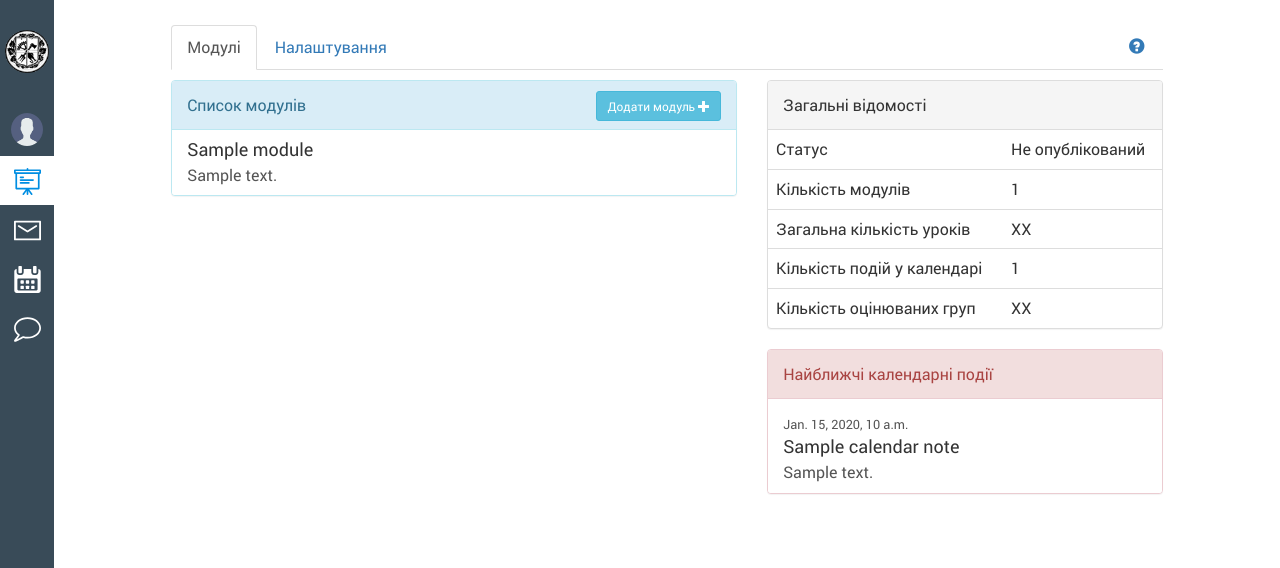
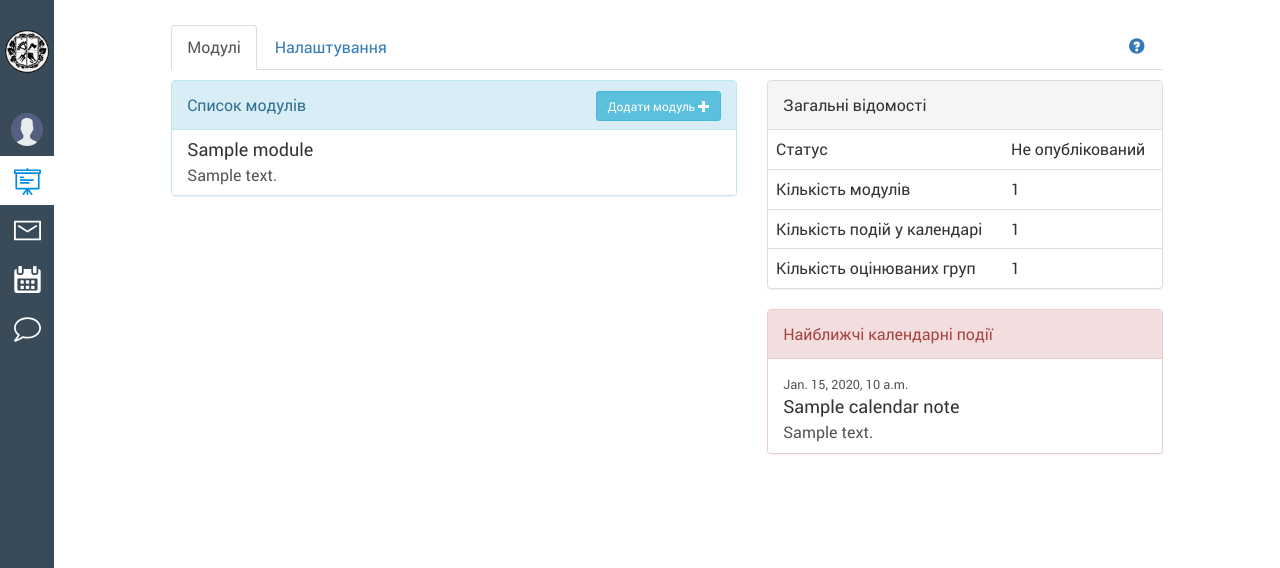
Before and after one commit to lnalkman/education_platform, a Django app: template templates/teacher/course-settings.html in a window 1280 px wide. Shown: the top 568 px of the page. Run offline with Django 3.2, Linux system fonts and the light colour scheme; the template is opened without the code that fills it: most values are stand-ins (such as "Sample title", 1, 10 or a date in 2020); form fields are guessed from the names that the template uses.

Commit message:
Додав виведення інформації про кількість оцінюваних груп. Сховав інформацію про кількість уроків. Додав посилання на модулі.

```diff
--- a/templates/teacher/course-settings.html
+++ b/templates/teacher/course-settings.html
@@ -125,7 +125,7 @@
                                 </div>
                                 <div class="list-group">
                                     {% for module in module_list %}
-                                        <a href="#" class="list-group-item">
+                                        <a href="{% url 'teacher:module-settings' pk=module.pk %}" class="list-group-item">
                                             <h4 class="list-group-item-heading ">{{ module.name }}</h4>
                                             <p class="list-group-item-text">
                                                 {{ module.description|truncatechars:150 }}
@@ -158,17 +158,17 @@
                                         <td>Кількість модулів</td>
                                         <td>{{ module_list|length }}</td>
                                     </tr>
-                                    <tr>
-                                        <td>Загальна кількість уроків</td>
-                                        <td>XX</td>
-                                    </tr>
+{#                                    <tr>#}
+{#                                        <td>Загальна кількість уроків</td>#}
+{#                                        <td>XX</td>#}
+{#                                    </tr>#}
                                     <tr>
                                         <td>Кількість подій у календарі</td>
                                         <td>{{ calendar_note_list|length }}</td>
                                     </tr>
                                     <tr>
                                         <td>Кількість оцінюваних груп</td>
-                                        <td>XX</td>
+                                        <td>{{ Course.group_set.count }}</td>
                                     </tr>
                                     </tbody>
                                 </table>
```
